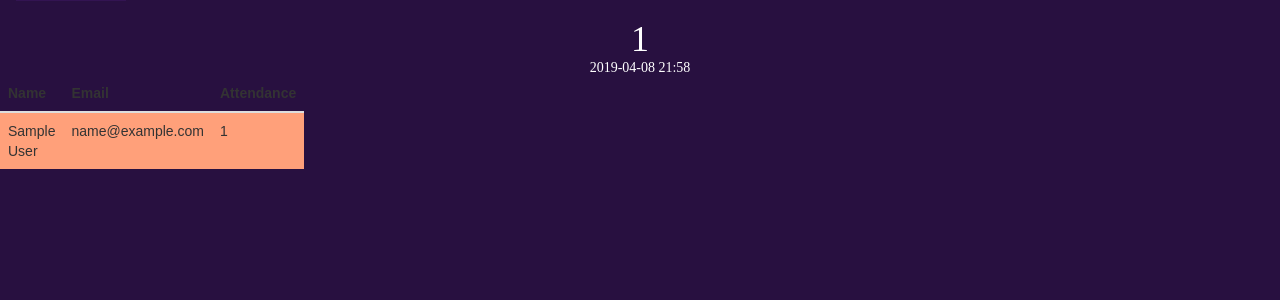
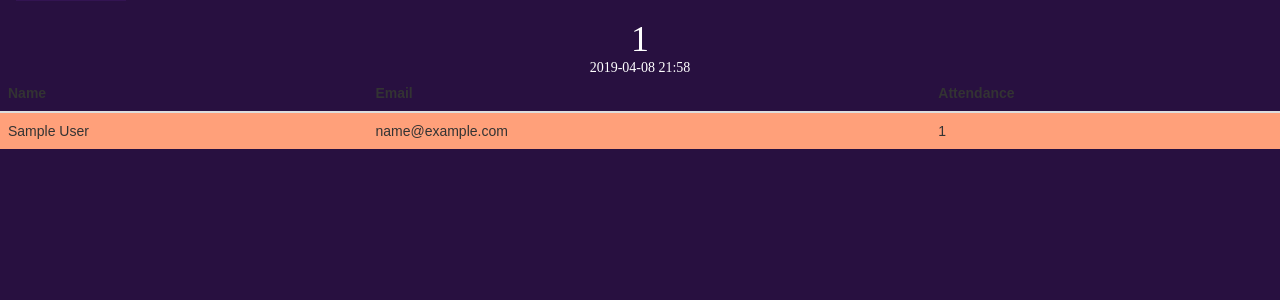
Before and after one commit to paulcheong8/newproject, a Flask app: page /displayLiveAttendance/1/1/ in a window 1280 px wide. Shown: the part 52-352 px from the top of the page. Run offline with Flask 2, Linux system fonts and the light colour scheme; a user stored in the database is signed in; tables that the repository leaves empty hold one stand-in row (values such as "Sample post"); some libraries are stand-ins or nearby versions; some web fonts are replaced.

Commit message:
table changes
Signed-off-by: Boon Hui Chiann <hcboon.2017@sis.smu.edu.sg>

```diff
--- a/base/app/templates/displayLive.html
+++ b/base/app/templates/displayLive.html
@@ -12,7 +12,7 @@
 <h1> {{ course_code}} </h1>
 <h5> {{ date }} </h5>
 </div>
-<div class="card animate animated fadeInRight" style="width: 18rem;">
+<div class="card animate animated fadeInRight">
     <div class="card-body">
         <table class="table table-hover">
             <thead class ='thead-dark'>
--- a/base/app/templates/displayOverview.html
+++ b/base/app/templates/displayOverview.html
@@ -4,7 +4,7 @@
 <html>
 <body>
 <h1> {{ course_code }} </h1>
-<div class="card animate animated fadeInRight" style="width: 18rem;">
+<div class="card animate animated fadeInRight">
     <div class="card-body">
         <table class="table table-hover">
             <thead class ='thead-light'>
```
